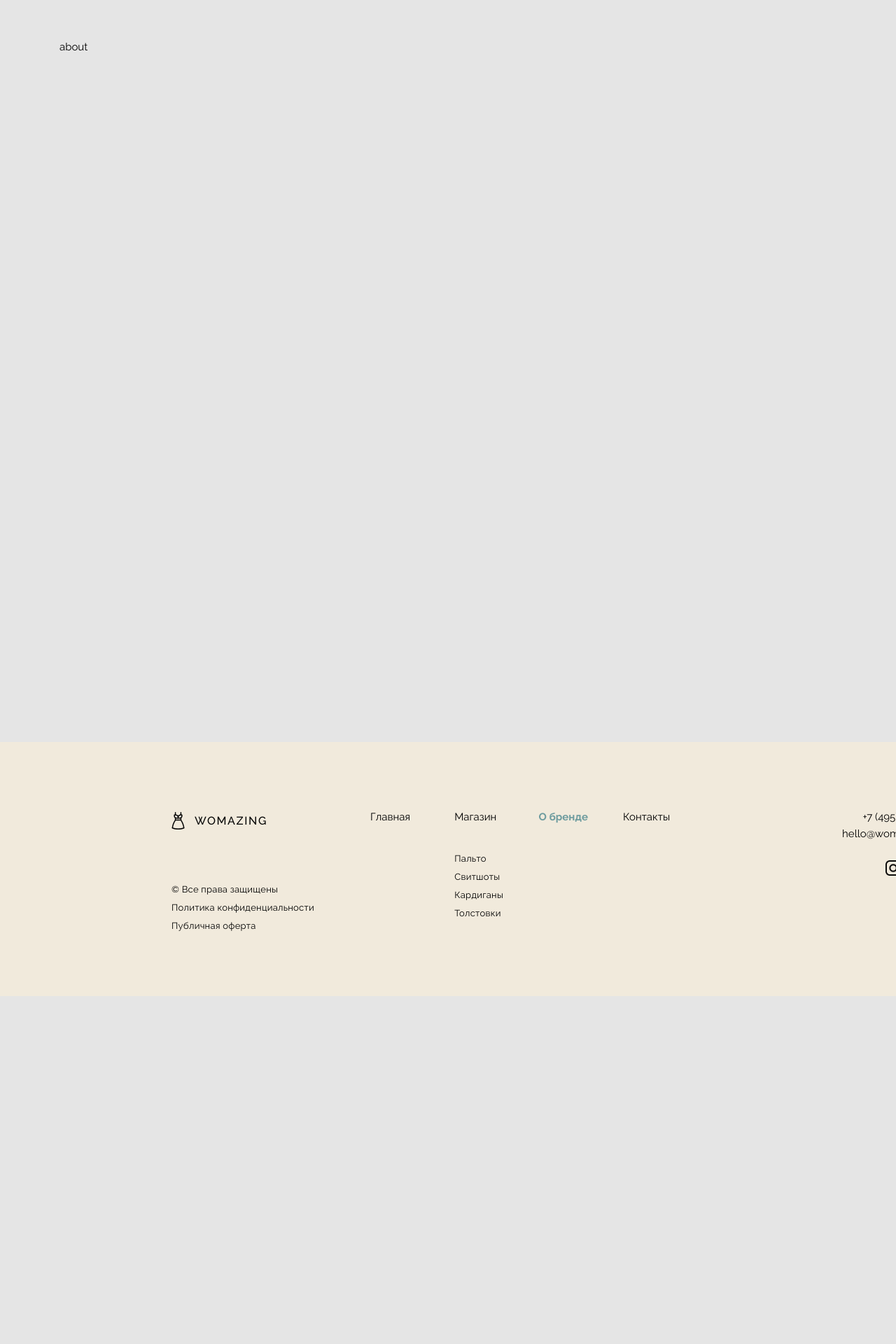
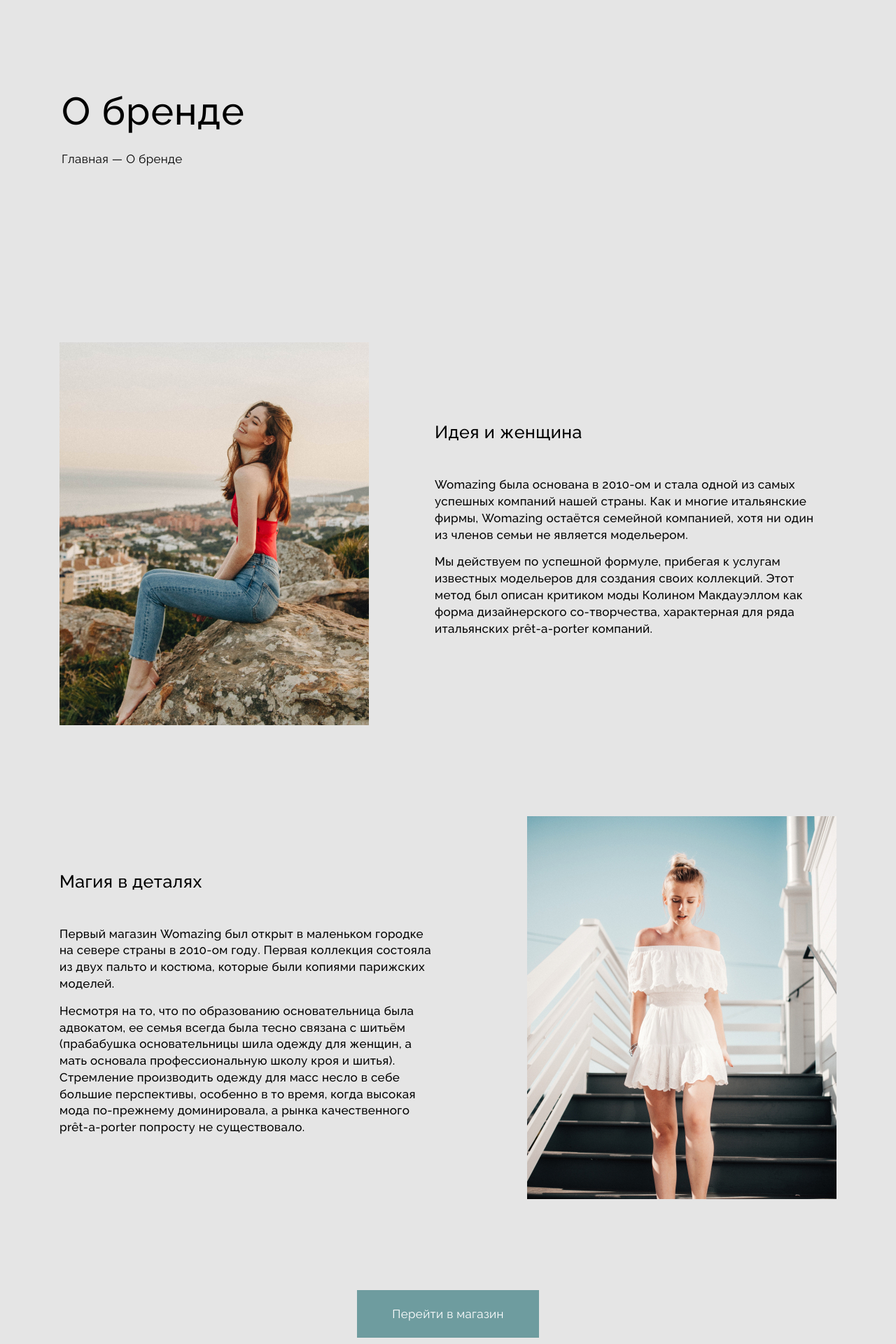
Before and after one commit to karabass92/online-store, a React (Create React App) app: page /about in a window 1280 px wide. Shown: the part 140-2060 px from the top of the page at 70% size. Before the commit the page ends 1563 px from the top, so only its background shows below. Built offline with nearby package versions, Linux system fonts and the light colour scheme.

Commit message:
about page

```diff
--- a/src/App.css
+++ b/src/App.css
@@ -3,8 +3,8 @@
 }
 
 .contentWrapper {
-  height: 1000px;
+  min-height: 1000px;
   width: 1110px;
   margin-inline: auto;
-  margin-top: 200px;
+  margin-top: 269px;
 }
--- a/src/App.js
+++ b/src/App.js
@@ -2,6 +2,7 @@ import { BrowserRouter, Route, Routes } from 'react-router-dom';
 import './App.css';
 import Footer from './components/Footer/Footer';
 import Header from './components/Header/Header';
+import About from './components/About/About';
 
 
 const App = () => {
@@ -13,7 +14,7 @@ const App = () => {
                     <Routes>
                         <Route path='/' element={<div>main</div>} />
                         <Route path='/shop' element={<div>shop</div>} />
-                        <Route path='/about' element={<div>about</div>} />
+                        <Route path='/about' element={<About />} />
                         <Route path='/contacts'element={<div>contacts</div>} />
                     </Routes>
                 </div>
--- /dev/null
+++ b/src/components/About/About.jsx
@@ -0,0 +1,61 @@
+import React from "react";
+import style from './About.module.css';
+import { NavLink } from "react-router-dom";
+import firstPhoto from '../../assets/images/about_page/sonnie_hiles.jpg';
+import secondPhoto from '../../assets/images/about_page/barkz.jpg';
+
+
+const About = () => {
+    return (
+        <main>
+            <h1 className={style.header}>О бренде</h1>
+            <div className={style.path}>Главная — О бренде</div>
+            <section className={style.section}>
+                <div>
+                    <img src={firstPhoto} alt='sonnie hiles' />
+                </div>
+                <article className={style.firstArticle}>
+                    <h3>Идея и женщина</h3>
+                    <p>
+                        Womazing была основана в 2010-ом и стала одной из самых успешных компаний нашей страны.
+                        Как и многие итальянские фирмы, Womazing остаётся семейной компанией, хотя ни один из
+                        членов семьи не является модельером.
+                    </p>
+                    <p>
+                        Мы действуем по успешной формуле, прибегая к услугам известных модельеров для создания
+                        своих коллекций. Этот метод был описан критиком моды Колином Макдауэллом как форма
+                        дизайнерского со-творчества, характерная для ряда итальянских prêt-a-porter компаний.
+                    </p>
+                </article>
+            </section>
+            <section className={style.section}>
+                <article>
+                    <h3>Магия в деталях</h3>
+                    <p>
+                        Первый магазин Womazing был открыт в маленьком городке на севере страны в 2010-ом году.
+                        Первая коллекция состояла из двух пальто и костюма, которые были копиями парижских
+                        моделей.
+                    </p>
+                    <p>
+                        Несмотря на то, что по образованию основательница была адвокатом, ее семья всегда была
+                        тесно связана с шитьём (прабабушка основательницы шила одежду для женщин, а мать
+                        основала профессиональную школу кроя и шитья). Стремление производить одежду для
+                        масс несло в себе большие перспективы, особенно в то время, когда высокая мода
+                        по-прежнему доминировала, а рынка качественного prêt-a-porter попросту не существовало.
+                    </p>
+                </article>
+                <div>
+                    <img src={secondPhoto} alt='barkz' />
+                </div>
+            </section>
+            <div className={style.button}>
+                <NavLink to='/shop' className={style.button}>
+                    Перейти в магазин
+                </NavLink>
+            </div>
+        </main>
+    );
+};
+
+
+export default About;
--- /dev/null
+++ b/src/components/About/About.module.css
@@ -0,0 +1,69 @@
+.header {
+    margin-left: 3px;
+    font-weight: 500;
+    font-size: 55px;
+    line-height: 110%;
+    letter-spacing: 0.02em;
+}
+
+.path {
+    margin: 26px 0 250px 3px;
+    font-size: 17px;
+    line-height: 140%;
+    letter-spacing: 0.02em;
+}
+
+.section {
+    display: flex;
+    justify-content: space-between;
+    margin-bottom: 130px;
+}
+
+.section h3 {
+    font-weight: 500;
+    font-size: 25px;
+    line-height: 140%;
+    letter-spacing: 0.02em;
+    margin-bottom: 46px;
+}
+
+.section article {
+    width: 542px;
+    display: flex;
+    justify-content: center;
+    flex-direction: column;
+}
+
+.section p {
+    font-weight: 500;
+    font-size: 17px;
+    line-height: 140%;
+    letter-spacing: 0.02em;
+    margin-bottom: 15px;
+}
+
+.firstArticle {
+    margin-right: 32px;
+}
+
+.button {
+    width: 260px;
+    height: 68px;
+    display: block;
+    margin-inline: auto;
+    background: #6E9C9F;
+    text-align: center;
+    transition: all 0.5s ease;
+}
+
+.button a {
+    color: #FFFFFF;
+    letter-spacing: 0.02em;
+    font-size: 17px;
+    line-height: 400%;
+}
+
+.button:hover {
+    background: #509498;
+    transition: all 0.5s ease;
+}
--- a/src/components/Footer/Footer.module.css
+++ b/src/components/Footer/Footer.module.css
@@ -2,6 +2,7 @@
     width: 1600px;
     height: 363px;
     margin-inline: auto;
+    margin-top: 130px;
     display: flex;
     justify-content: space-between;
     padding: 100px 245px;
--- a/src/components/Header/Header.jsx
+++ b/src/components/Header/Header.jsx
@@ -57,7 +57,7 @@ const Header = () => {
                     <img src={basketDot} alt="basket" className={style.basketrightDot} />
                 </div>
             </section>
-            <div className={`${style.overlay} ${open && style.visible}`}></div>
+            <div className={`${style.overlay} ${open && style.visible}`} onClick={() => setOpen(false)}></div>
             <div className={`${style.modal} ${open && style.visible}`}>
                 <img src={close} alt="close" onClick={() => setOpen(false)} />
                 <h2>Заказать обратный звонок</h2>
```
Also changed, not shown: src/assets/images/about_page/barkz.jpg (added), src/assets/images/about_page/sonnie_hiles.jpg (added).
